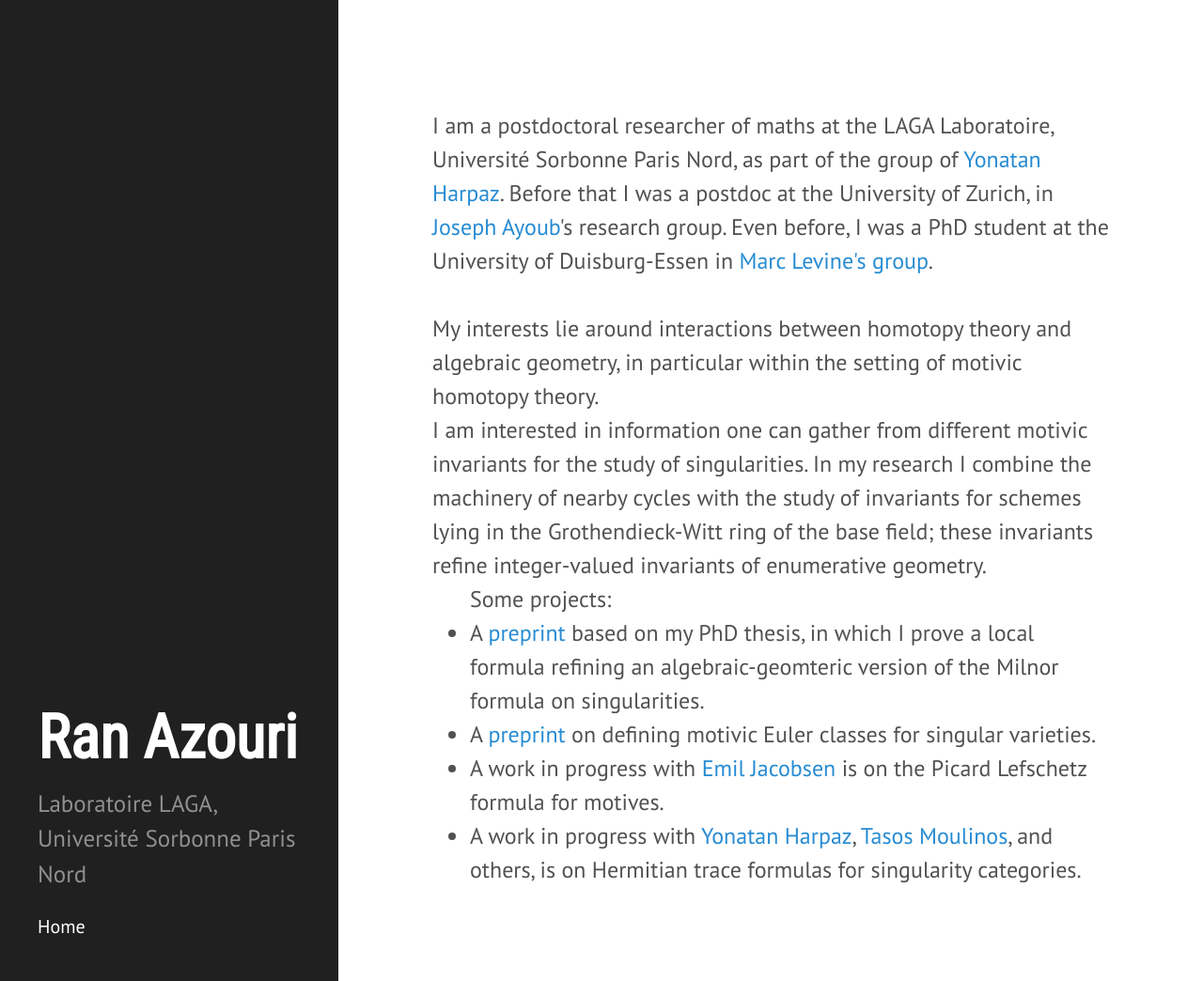
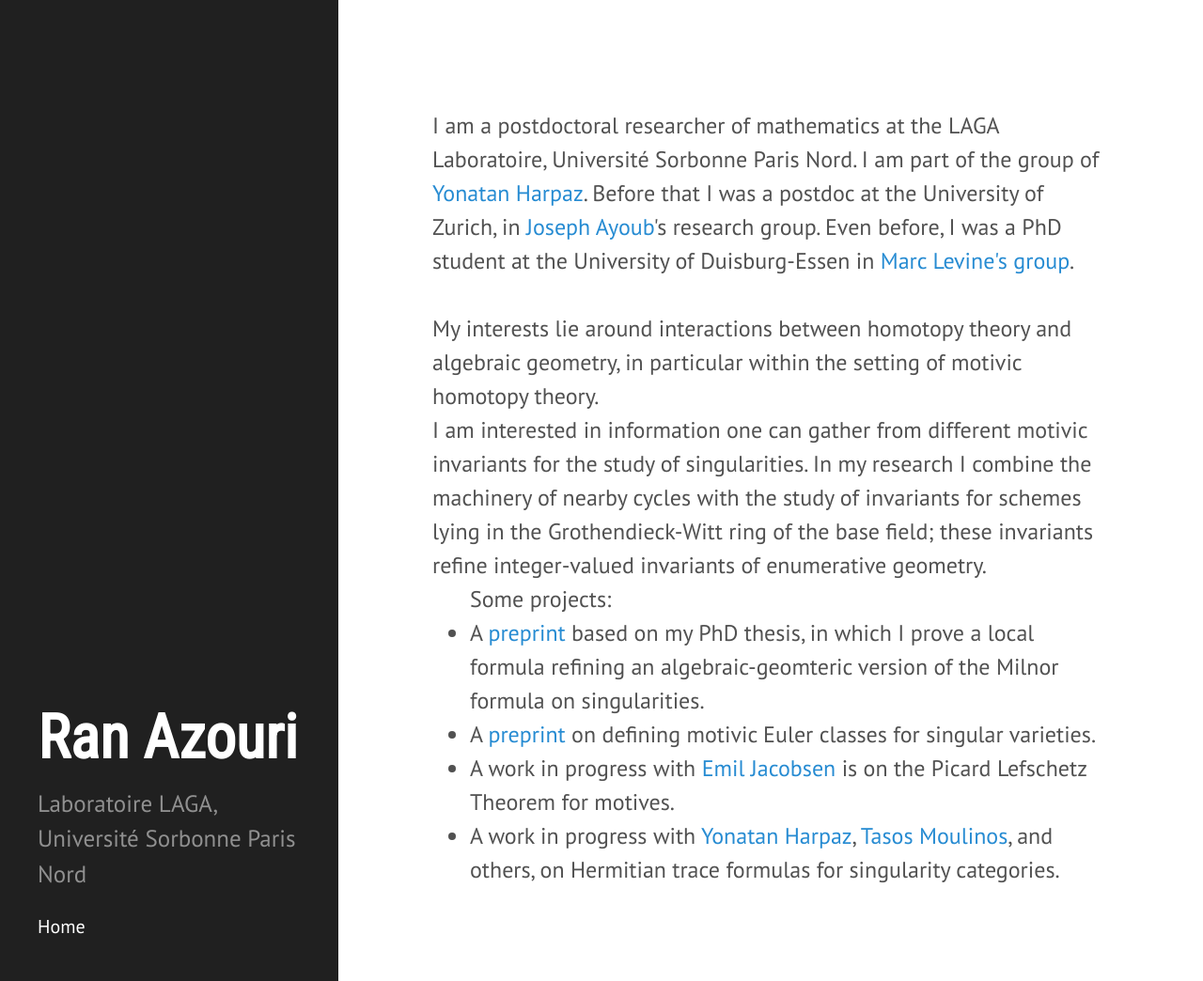
Before and after one commit to ransass/ransass.github.io, a Jekyll site: the page built from index.html, in a window 1280 px wide and 1044 px high. Shown: the whole window at 94% size. Built offline with Jekyll 4.4.1, drawn with Linux system fonts in a browser that asks for light colours; some web fonts are replaced; the list of posts is cut into pages by our own code.

Commit message:
Update index.html

```diff
--- a/index.html
+++ b/index.html
@@ -4,7 +4,7 @@
 ---
 
 <br/>
-I am a postdoctoral researcher of maths at the LAGA Laboratoire, Université Sorbonne Paris Nord, as part of the group of <a href=https://www.math.univ-paris13.fr/~harpaz/>Yonatan Harpaz</a>.
+I am a postdoctoral researcher of mathematics at the LAGA Laboratoire, Université Sorbonne Paris Nord. I am part of the group of <a href=https://www.math.univ-paris13.fr/~harpaz/>Yonatan Harpaz</a>.
 Before that I was a postdoc at the University of Zurich, in <a href=http://user.math.uzh.ch/ayoub/>Joseph Ayoub</a>'s research group. Even before, I was a PhD student at the University of Duisburg-Essen in <a href=https://www.esaga.uni-due.de/ag/levine/members/>Marc Levine's group</a>.  <br/>
 <br/>
 My interests lie around interactions between homotopy theory and algebraic geometry, in particular within the setting of motivic homotopy theory. <br/>
@@ -26,10 +26,10 @@
 <br/> </li>
 
   <li>
-A work in progress with <a href=https://www.emiljacobsen.se/>Emil Jacobsen</a> is on the Picard Lefschetz formula for motives.
+A work in progress with <a href=https://www.emiljacobsen.se/>Emil Jacobsen</a> is on the Picard Lefschetz Theorem for motives.
 <br/> </li>
 
-<li> A work in progress with  <a href=https://www.math.univ-paris13.fr/~harpaz/>Yonatan Harpaz</a>, <a href=https://tmoulinos.com/>Tasos Moulinos</a>, and others, is on Hermitian trace formulas for singularity categories.
+<li> A work in progress with  <a href=https://www.math.univ-paris13.fr/~harpaz/>Yonatan Harpaz</a>, <a href=https://tmoulinos.com/>Tasos Moulinos</a>, and others, on Hermitian trace formulas for singularity categories.
 </li>
 
   </ul>
```
